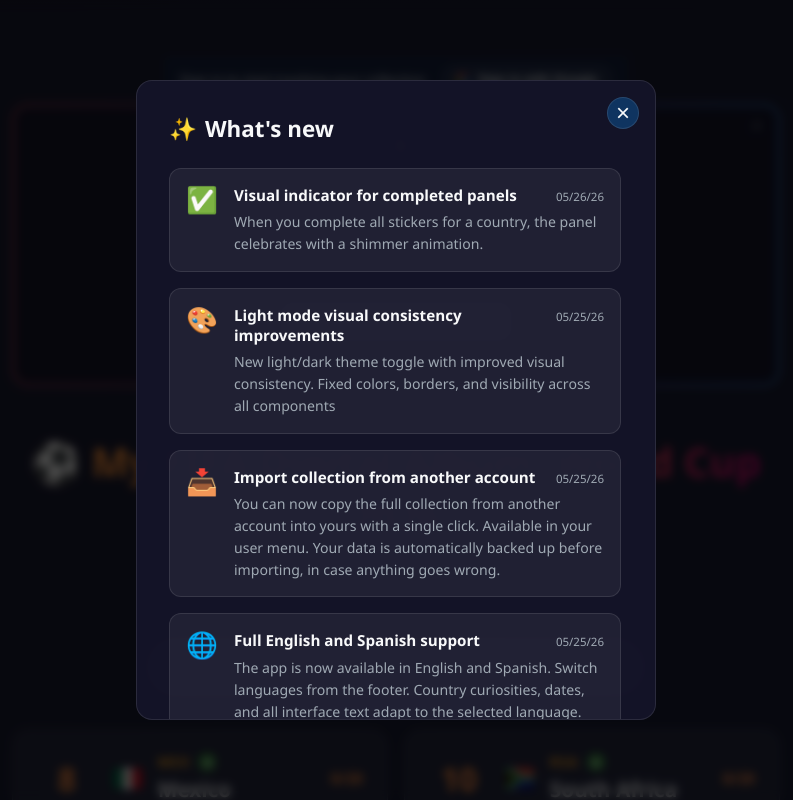
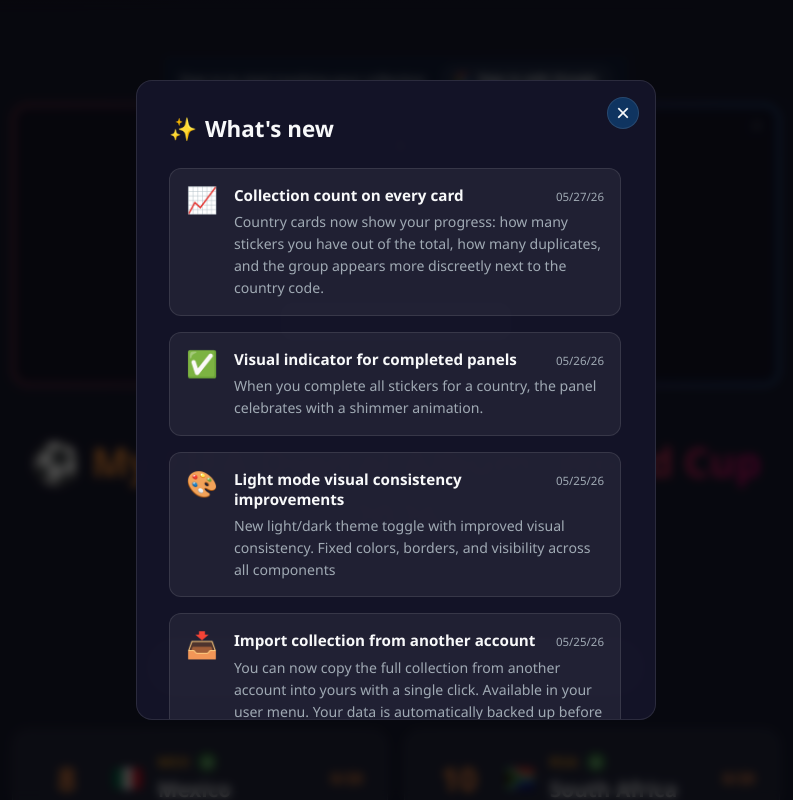
Before and after one commit to robertoandres24/worldcup-album-index, a React (Vite) app: page / in a window 1280 px wide. Both pictures are taken after a click on the button "✨ What's new". Shown: the top 800 px of the page, without its empty margins (244-1037 px from the left). Built offline with nearby package versions, Linux system fonts and the light colour scheme; no server answers.

Commit message:
add collection stats feature announcement to WhatsNewModal with bilingual descriptions

```diff
--- a/src/components/WhatsNewModal.jsx
+++ b/src/components/WhatsNewModal.jsx
@@ -1,4 +1,5 @@
 const FEATURES = [
+  { id: 'card-collection-stats', date: '2026-05-27', icon: '📈' },
   { id: 'sticker-card-feedback', date: '2026-05-26', icon: '✅' },
   { id: 'theme-consistency', date: '2026-05-25', icon: '🎨' },
   { id: 'import-collection', date: '2026-05-25', icon: '📥' },
--- a/src/i18n/en.json
+++ b/src/i18n/en.json
@@ -112,6 +112,8 @@
   "whatsNewCloseAriaLabel": "Close",
   "closeAriaLabel": "Close",
   "scrollToTopAriaLabel": "Scroll to top",
+  "feature.card-collection-stats.title": "Collection count on every card",
+  "feature.card-collection-stats.description": "Country cards now show your progress: how many stickers you have out of the total, how many duplicates, and the group appears more discreetly next to the country code.",
   "feature.sticker-card-feedback.title": "Visual indicator for completed panels",
   "feature.sticker-card-feedback.description": "When you complete all stickers for a country, the panel celebrates with a shimmer animation.",
   "feature.theme-consistency.title": "Light mode visual consistency improvements",
--- a/src/i18n/es.json
+++ b/src/i18n/es.json
@@ -112,6 +112,8 @@
   "whatsNewCloseAriaLabel": "Cerrar",
   "closeAriaLabel": "Cerrar",
   "scrollToTopAriaLabel": "Volver arriba",
+  "feature.card-collection-stats.title": "Conteo de colección en cada carta",
+  "feature.card-collection-stats.description": "Las cartas de países ahora muestran tu progreso: cuántas figuritas tienes del total, cuántas repetidas, y el grupo se ve más discreto al lado del código del país.",
   "feature.sticker-card-feedback.title": "Indicadores visuales por panel completado",
   "feature.sticker-card-feedback.description": "Cuando completas todas las figuritas de un país el panel celebra con una animación de destello.",
   "feature.theme-consistency.title": "Mejora de consistencia visual en modo claro",
```
